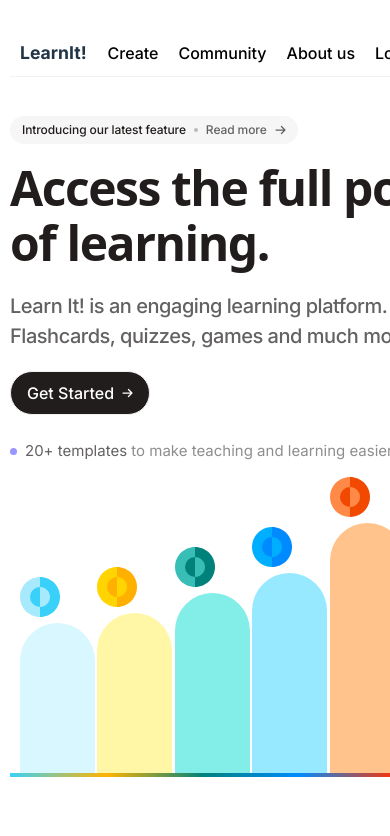
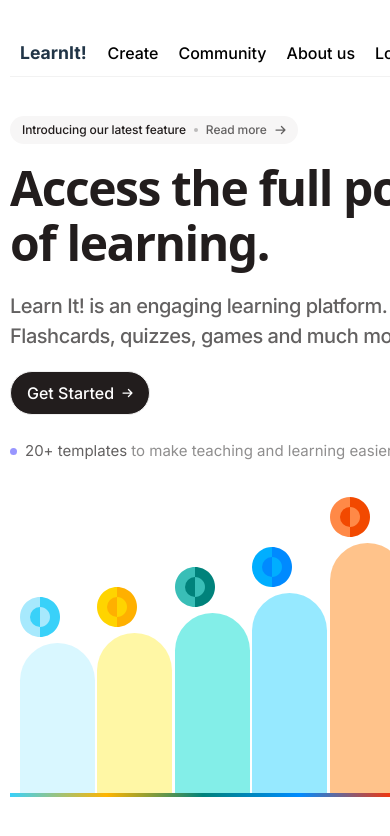
Before and after one commit to tanyagrr/first-project, a React (Vite) app: page / in a window 390 px wide. Shown: the top 836 px of the page. Built offline with nearby package versions, Linux system fonts and the light colour scheme.

Commit message:
fix media query

```diff
--- a/src/App.css
+++ b/src/App.css
@@ -270,6 +270,7 @@ and (max-width: 480px)  {
       width: 75px;
     }
     .illustration {
+      margin-top: -30px;
       margin-left: 10px;
       margin-right: 10px;
     }
```
